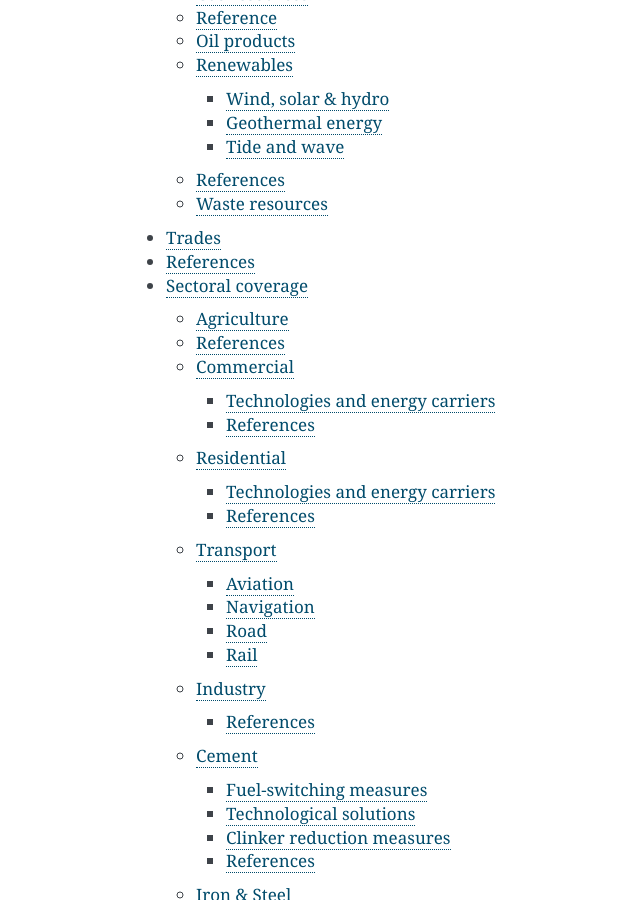
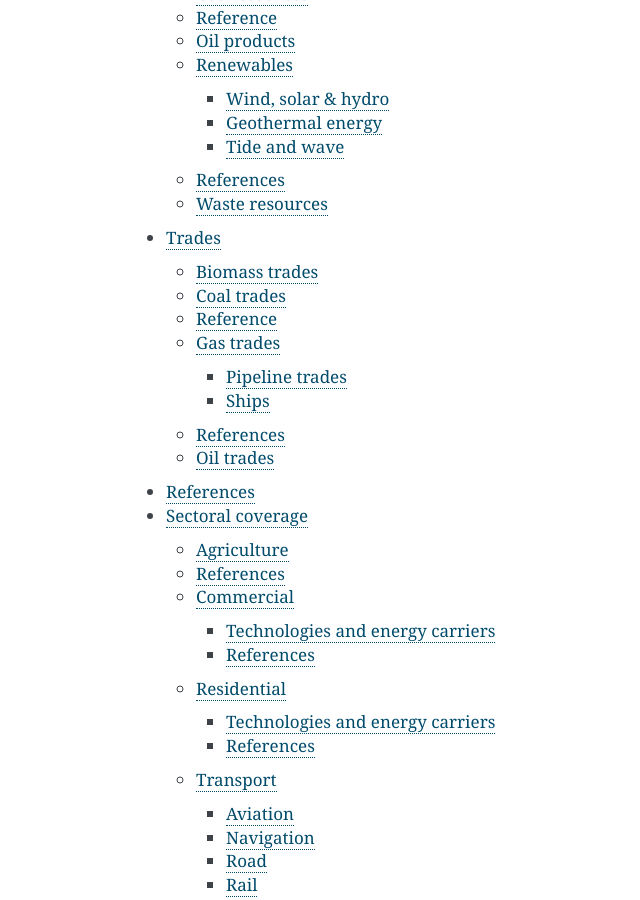
Before and after one commit to LucasDesport/tiam-fr, a Sphinx documentation site: the page built from docs/index.rst, in a window 1280 px wide and 900 px high, scrolled down 430 px. Shown: the whole window, without its empty margins (284-924 px from the left). Built offline with Sphinx 7.4.7, drawn with Linux system fonts in a browser that asks for light colours; pages that are not in the unit, such as notebooks, are missing from menus.

Commit message:
Update index.md

````diff
--- a/docs/trades/index.md
+++ b/docs/trades/index.md
@@ -2,6 +2,18 @@
 
 Trades are defined unilaterally between regions in TIAM-FR. Most energy trades like fossil fuels and bioenergy are represented but material commodities (e.g. steel, cement, chemical, etc.) are not considered. The assumptions for trading fossil fuels are extracted from (Remme et al., 2007) Hydrogen trades become an option as of 2030 for selected regions. Besides, in some scenarios, trading CO<sub>2</sub> permits is allowed.
 
+```{toctree}
+---
+titlesonly:
+---
+biomass
+coal
+gas
+oil
+renewables
+wastes
+```
+
 # References
 
 Remme, U., Blesl, M., Fahl, U., 2007. Global resources and energy trade: An overview for coal, natural gas, oil and uranium.
````
